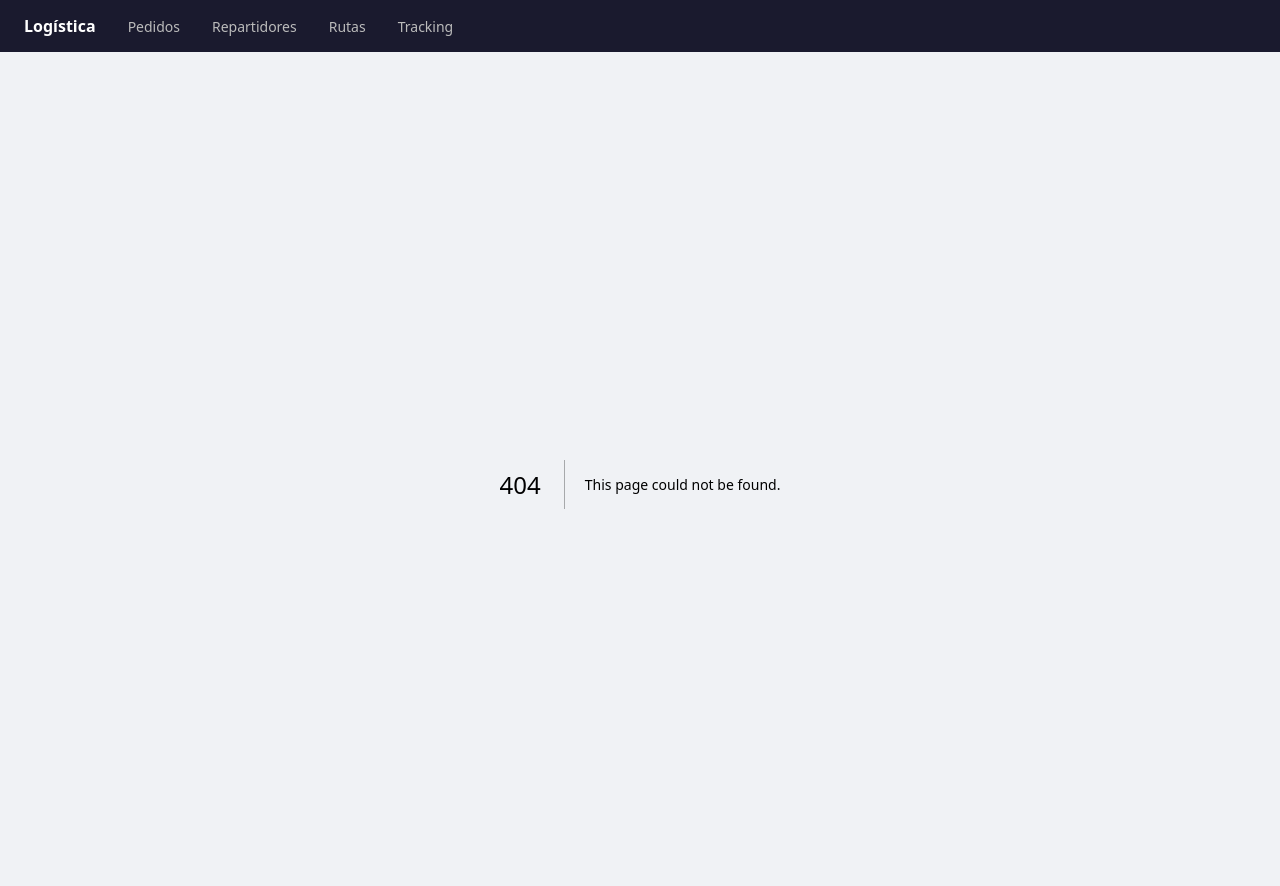
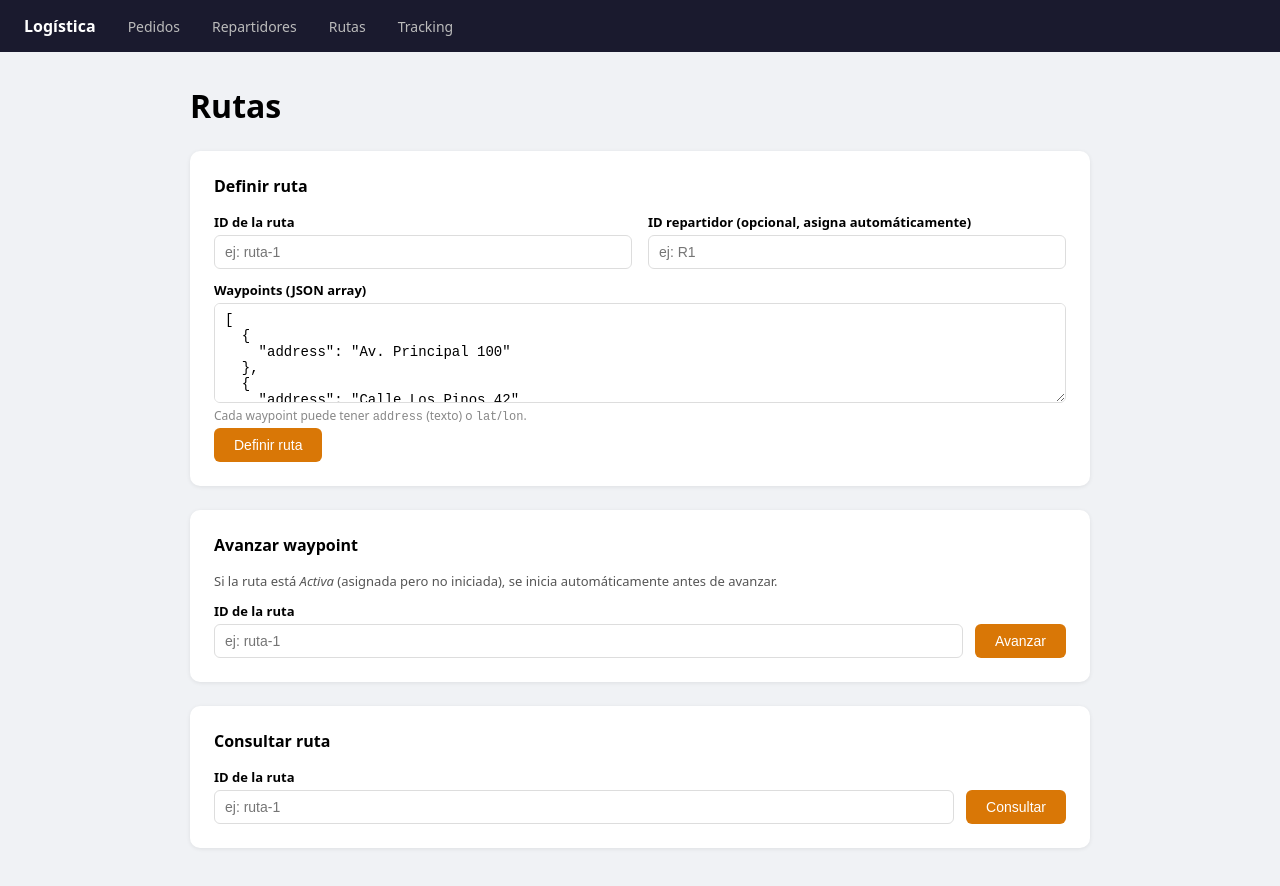
Before and after one commit to Giovvnni/ArquiSW_Entrega1, a Next.js app in the folder frontend/: page /rutas in a window 1280 px wide. Before the commit this address had no page. Shown: the top 886 px of the page. Built offline with nearby package versions, Linux system fonts and the light colour scheme.

Commit message:
feat: add rutas page with definir and avanzar waypoint forms

```diff
--- /dev/null
+++ b/frontend/app/rutas/page.tsx
@@ -0,0 +1,149 @@
+"use client";
+import { useState } from "react";
+import { api, Ruta } from "../../lib/api";
+
+const inp: React.CSSProperties = {
+  display: "block", width: "100%", padding: "8px 10px",
+  border: "1px solid #ddd", borderRadius: 6, fontSize: 14, boxSizing: "border-box",
+};
+const lbl: React.CSSProperties = { display: "block", marginBottom: 4, fontWeight: 600, fontSize: 13 };
+const btn: React.CSSProperties = {
+  padding: "9px 20px", background: "#d97706", color: "white",
+  border: "none", borderRadius: 6, cursor: "pointer", fontSize: 14, marginTop: 4,
+};
+const card: React.CSSProperties = {
+  background: "white", borderRadius: 10, padding: 24,
+  boxShadow: "0 1px 4px rgba(0,0,0,.08)", marginBottom: 24,
+};
+
+const WAYPOINTS_PLACEHOLDER = JSON.stringify(
+  [{ address: "Av. Principal 100" }, { address: "Calle Los Pinos 42" }],
+  null,
+  2
+);
+
+function Result({ data, error }: { data: unknown; error: string }) {
+  if (error) return <p style={{ color: "#dc2626", marginTop: 8, fontSize: 13 }}>{error}</p>;
+  if (!data) return null;
+  return (
+    <pre style={{
+      marginTop: 12, background: "#f8f8f8", padding: 12, borderRadius: 6,
+      fontSize: 12, overflow: "auto", border: "1px solid #eee",
+    }}>
+      {JSON.stringify(data, null, 2)}
+    </pre>
+  );
+}
+
+export default function RutasPage() {
+  // --- Definir ruta ---
+  const [defForm, setDefForm] = useState({ id: "", repartidor_id: "", waypoints: WAYPOINTS_PLACEHOLDER });
+  const [defRes, setDefRes] = useState<Ruta | null>(null);
+  const [defErr, setDefErr] = useState("");
+
+  const handleDefinir = async () => {
+    setDefErr(""); setDefRes(null);
+    let waypoints: unknown[];
+    try {
+      waypoints = JSON.parse(defForm.waypoints);
+    } catch {
+      setDefErr("Waypoints inválidos: debe ser un array JSON válido");
+      return;
+    }
+    try {
+      setDefRes(await api.definirRuta({
+        id: defForm.id,
+        repartidor_id: defForm.repartidor_id || undefined,
+        waypoints,
+      }));
+    } catch (e) {
+      setDefErr((e as Error).message);
+    }
+  };
+
+  // --- Avanzar waypoint ---
+  const [avanzarId, setAvanzarId] = useState("");
+  const [avanzarRes, setAvanzarRes] = useState<Ruta | null>(null);
+  const [avanzarErr, setAvanzarErr] = useState("");
+
+  const handleAvanzar = async () => {
+    setAvanzarErr(""); setAvanzarRes(null);
+    try {
+      setAvanzarRes(await api.avanzarWaypoint(avanzarId));
+    } catch (e) {
+      setAvanzarErr((e as Error).message);
+    }
+  };
+
+  // --- Consultar ruta ---
+  const [consultarId, setConsultarId] = useState("");
+  const [consultarRes, setConsultarRes] = useState<Ruta | null>(null);
+  const [consultarErr, setConsultarErr] = useState("");
+
+  const handleConsultar = async () => {
+    setConsultarErr(""); setConsultarRes(null);
+    try {
+      setConsultarRes(await api.obtenerRuta(consultarId));
+    } catch (e) {
+      setConsultarErr((e as Error).message);
+    }
+  };
+
+  return (
+    <div>
+      <h1 style={{ margin: "0 0 24px" }}>Rutas</h1>
+
+      <div style={card}>
+        <h2 style={{ margin: "0 0 16px", fontSize: 16 }}>Definir ruta</h2>
+        <div style={{ display: "grid", gridTemplateColumns: "1fr 1fr", gap: "12px 16px", marginBottom: 12 }}>
+          <div>
+            <label style={lbl}>ID de la ruta</label>
+            <input style={inp} value={defForm.id} onChange={e => setDefForm({ ...defForm, id: e.target.value })} placeholder="ej: ruta-1" />
+          </div>
+          <div>
+            <label style={lbl}>ID repartidor (opcional, asigna automáticamente)</label>
+            <input style={inp} value={defForm.repartidor_id} onChange={e => setDefForm({ ...defForm, repartidor_id: e.target.value })} placeholder="ej: R1" />
+          </div>
+        </div>
+        <label style={lbl}>Waypoints (JSON array)</label>
+        <textarea
+          style={{ ...inp, height: 100, resize: "vertical", fontFamily: "monospace" }}
+          value={defForm.waypoints}
+          onChange={e => setDefForm({ ...defForm, waypoints: e.target.value })}
+        />
+        <p style={{ fontSize: 12, color: "#888", margin: "4px 0 0" }}>
+          Cada waypoint puede tener <code>address</code> (texto) o <code>lat</code>/<code>lon</code>.
+        </p>
+        <button style={btn} onClick={handleDefinir}>Definir ruta</button>
+        <Result data={defRes} error={defErr} />
+      </div>
+
+      <div style={card}>
+        <h2 style={{ margin: "0 0 16px", fontSize: 16 }}>Avanzar waypoint</h2>
+        <p style={{ margin: "0 0 12px", fontSize: 13, color: "#555" }}>
+          Si la ruta está <em>Activa</em> (asignada pero no iniciada), se inicia automáticamente antes de avanzar.
+        </p>
+        <div style={{ display: "flex", gap: 12, alignItems: "flex-end" }}>
+          <div style={{ flex: 1 }}>
+            <label style={lbl}>ID de la ruta</label>
+            <input style={inp} value={avanzarId} onChange={e => setAvanzarId(e.target.value)} placeholder="ej: ruta-1" />
+          </div>
+          <button style={btn} onClick={handleAvanzar}>Avanzar</button>
+        </div>
+        <Result data={avanzarRes} error={avanzarErr} />
+      </div>
+
+      <div style={card}>
+        <h2 style={{ margin: "0 0 16px", fontSize: 16 }}>Consultar ruta</h2>
+        <div style={{ display: "flex", gap: 12, alignItems: "flex-end" }}>
+          <div style={{ flex: 1 }}>
+            <label style={lbl}>ID de la ruta</label>
+            <input style={inp} value={consultarId} onChange={e => setConsultarId(e.target.value)} placeholder="ej: ruta-1" />
+          </div>
+          <button style={btn} onClick={handleConsultar}>Consultar</button>
+        </div>
+        <Result data={consultarRes} error={consultarErr} />
+      </div>
+    </div>
+  );
+}
```
